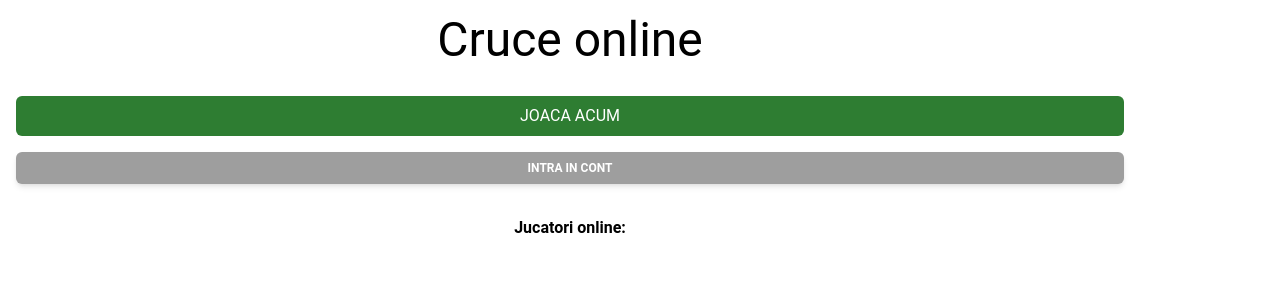
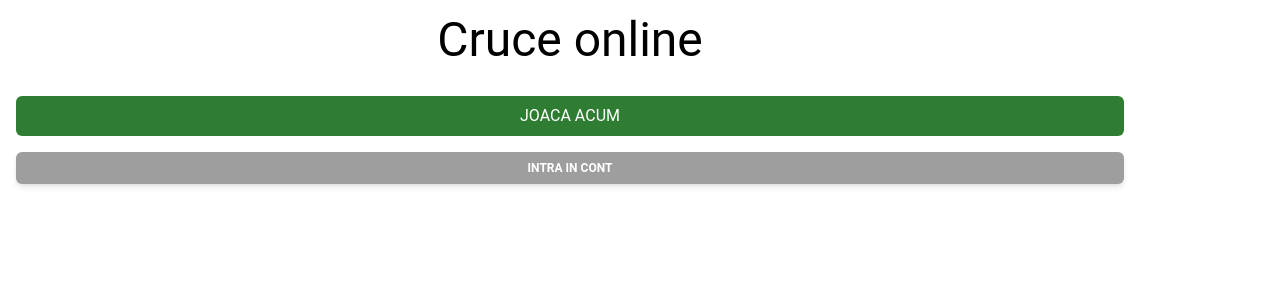
Before and after one commit to PCRinus/cruce-online-frontend, a React (Vite) app: page / in a window 1280 px wide. Shown: the top 300 px of the page. Built offline with nearby package versions, Linux system fonts and the light colour scheme; no server answers.

Commit message:
feat: create usePlayerCount hook

```diff
--- a/src/hooks/usePlayerCount.ts
+++ b/src/hooks/usePlayerCount.ts
@@ -1,15 +1,22 @@
-import useSWR from 'swr'
+import { useEffect, useState } from 'react';
+import { io } from 'socket.io-client';
 
 const usePlayerCount = () => {
-  const { isLoading, error, data: playerCount } = useSWR<number>('/lobby/player-count', {
-    refreshInterval: 1000,
-  })
+  const [playerCount, setPlayerCount] = useState(0);
 
-  return {
-    isLoading,
-    error,
-    playerCount,
-  }
-}
+  useEffect(() => {
+    const socket = io('http://localhost:3000/lobby');
+
+    socket.on('player-count', (data: { playerCount: number }) => {
+      setPlayerCount(data.playerCount);
+    });
+
+    return () => {
+      socket.disconnect();
+    };
+  }, []);
+
+  return playerCount;
+};
 
 export default usePlayerCount;
--- a/src/routes/Home.tsx
+++ b/src/routes/Home.tsx
@@ -1,15 +1,8 @@
-import usePlayerCount from '@@hooks/usePlayerCount';
 import { Button } from '@material-tailwind/react';
 import { FC } from 'react';
 import { Link } from 'react-router-dom';
 
 const Home: FC = () => {
-  const { playerCount, isLoading } = usePlayerCount();
-
-  if (isLoading) {
-    return <div>Loading...</div>;
-  }
-
   return (
     <>
       <h1 className="text-center text-5xl">Cruce online</h1>
@@ -21,7 +14,6 @@ const Home: FC = () => {
 
         <Button className="rounded-md bg-gray-500 px-4 py-2 text-center">Intra in cont</Button>
       </div>
-      <h2 className="text-center font-bold">Jucatori online: {playerCount}</h2>
     </>
   );
 };
--- a/src/routes/Lobby.tsx
+++ b/src/routes/Lobby.tsx
@@ -1,25 +1,18 @@
-import CreateRoomDialog from '@@components/lobby/CreateRoomDialog'
-import RoomCard from '@@components/lobby/RoomCard'
-import usePlayerCount from '@@hooks/usePlayerCount'
-import { Button } from '@material-tailwind/react'
-import { FC, useEffect, useState } from 'react'
-import { io } from 'socket.io-client'
+import CreateRoomDialog from '@@components/lobby/CreateRoomDialog';
+import RoomCard from '@@components/lobby/RoomCard';
+import usePlayerCount from '@@hooks/usePlayerCount';
+import { Button } from '@material-tailwind/react';
+import { FC, useState } from 'react';
 
 const Lobby: FC = () => {
-  const [isOpen, setIsOpen] = useState(false)
-  const { playerCount } = usePlayerCount()
+  const [isOpen, setIsOpen] = useState(false);
+  const playerCount = usePlayerCount();
+
+  console.log(playerCount);
 
   const handleOpen = () => {
-    setIsOpen(!isOpen)
-  }
-
-  useEffect(() => {
-    const socket = io('http://localhost:3000/lobby-ws')
-
-    return () => {
-      socket.disconnect()
-    }
-  }, [])
+    setIsOpen(!isOpen);
+  };
 
   return (
     <>
@@ -35,7 +28,7 @@ const Lobby: FC = () => {
 
       <CreateRoomDialog isOpen={isOpen} handler={handleOpen} />
     </>
-  )
-}
+  );
+};
 
-export default Lobby
+export default Lobby;
```
